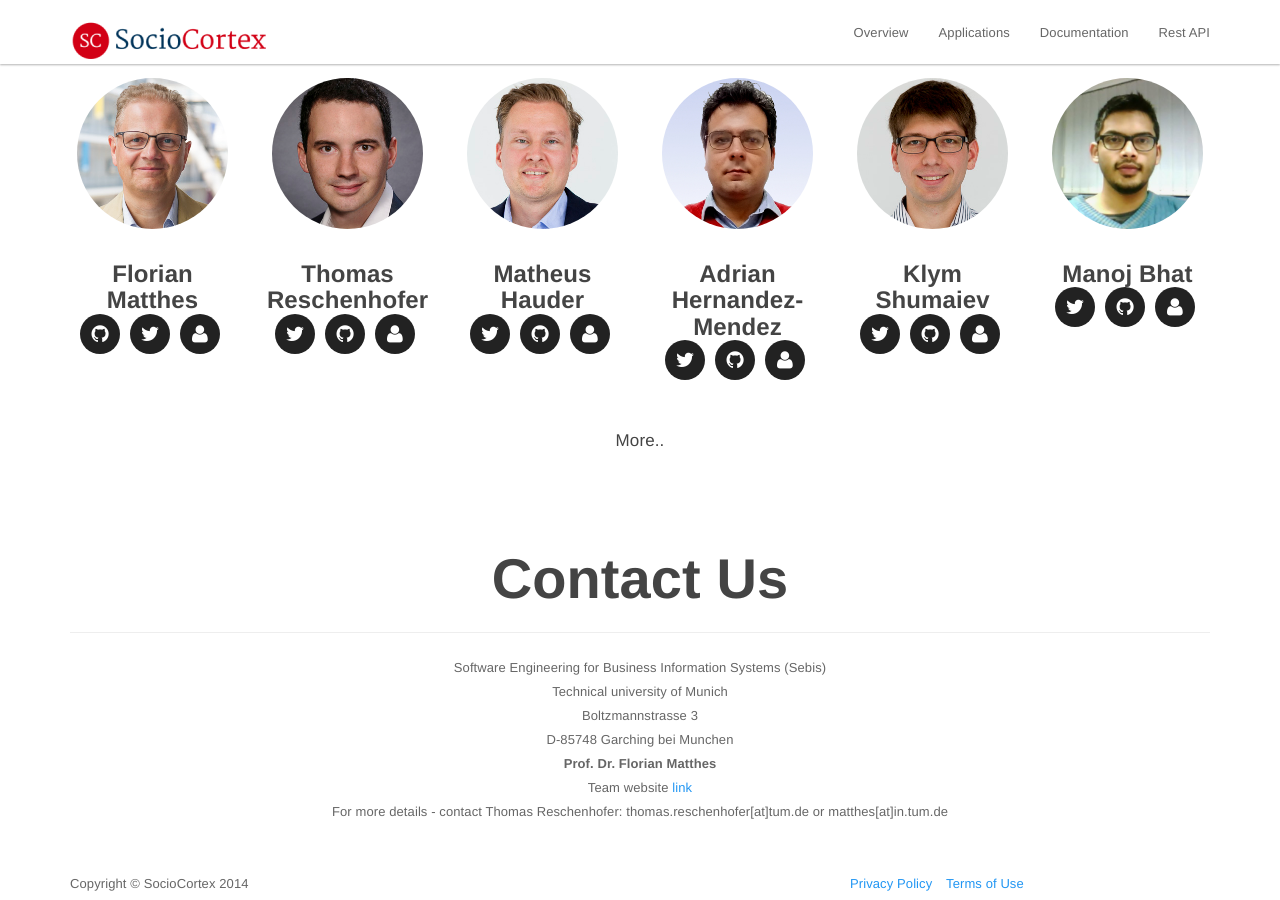
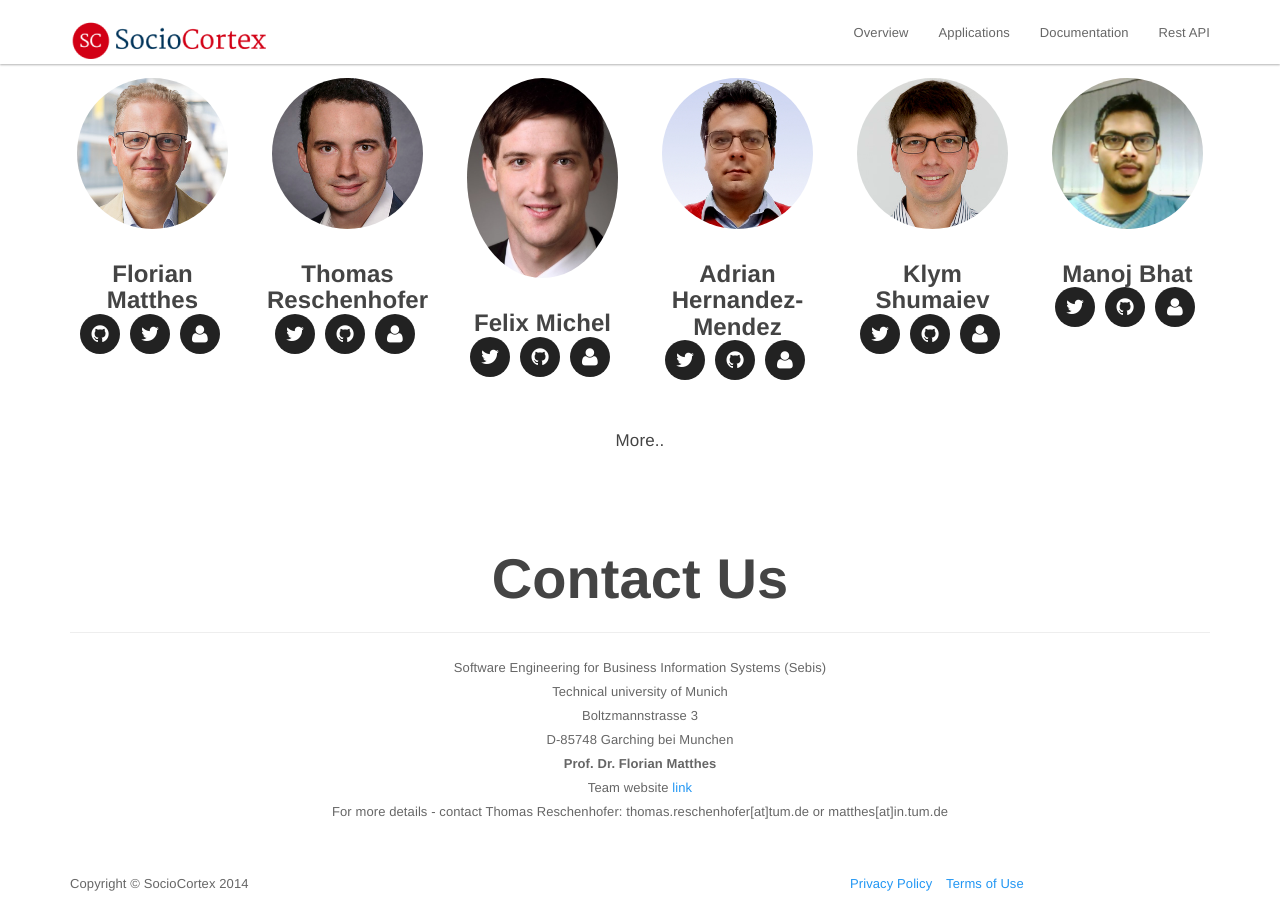
Before and after one commit to manoj5864/sociocortex, a Jekyll site: the page built from index.html, in a window 1280 px wide and 900 px high, scrolled down 3135 px. Built offline with Jekyll 4.4.1, drawn with Linux system fonts in a browser that asks for light colours.

Commit message:
Replaced Matheus by Felix in team section

```diff
--- a/_data/people.yml
+++ b/_data/people.yml
@@ -16,8 +16,8 @@
     - {title: "user", link: "http://fm.com/"}
 -
   id: 2
-  name: "Matheus Hauder"
-  pic: "mh"
+  name: "Felix Michel"
+  pic: "fmi"
   social:
     - {title: "twitter", link: "https://twitter.com/fm"}
     - {title: "github", link: "https://github.com/fm"}
```
